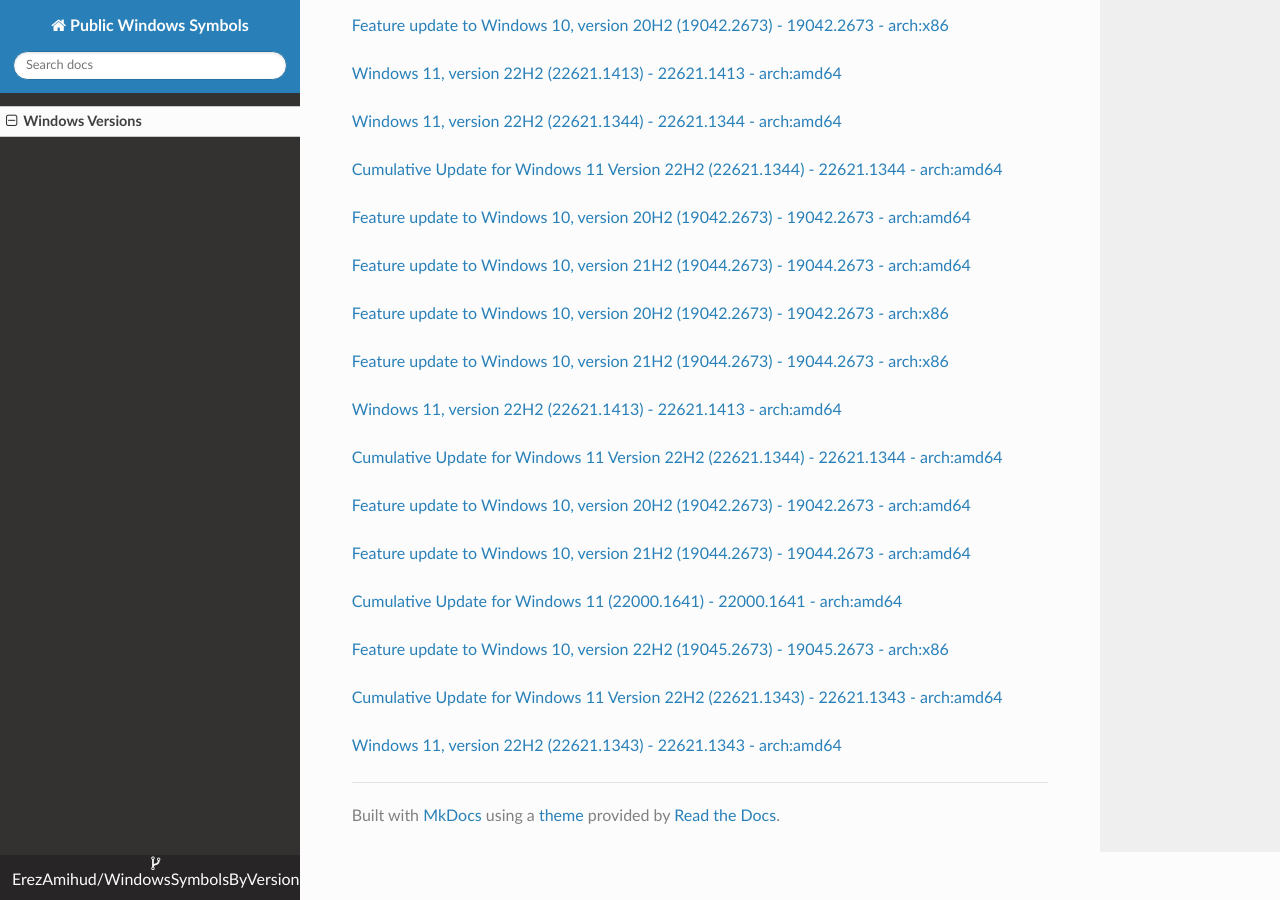
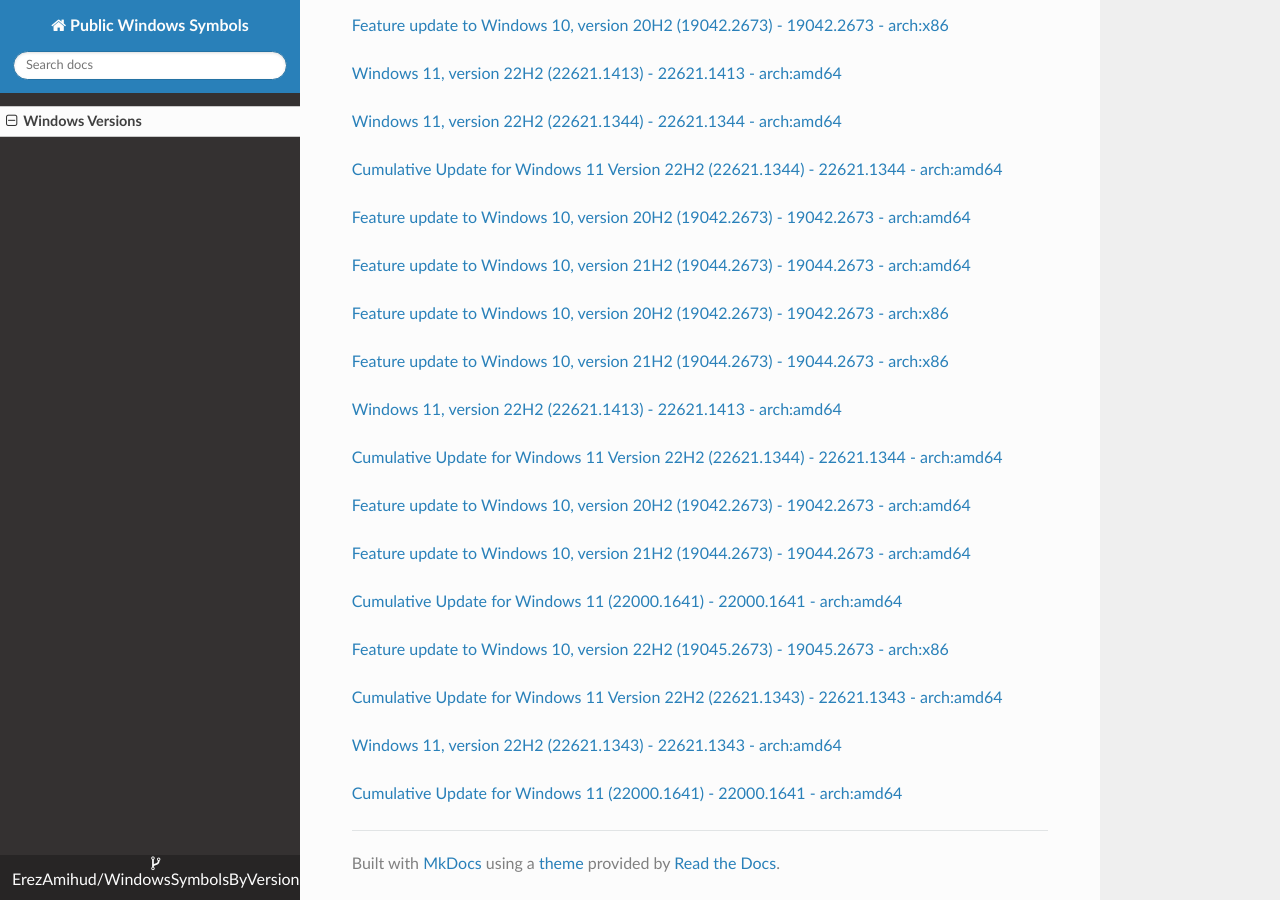
Before and after one commit to ErezAmihud/WindowsSymbolsByVersion, an MkDocs documentation site: the page built from docs/index.md, in a window 1280 px wide and 900 px high, scrolled down 37469 px. Built offline with MkDocs 1.6.1, drawn with Linux system fonts in a browser that asks for light colours; nearby versions of some CDN libraries.

Commit message:
Automated commit, add manifest for cb185e53-3f7d-465c-a622-58867187d322

```diff
--- a/docs/index.md
+++ b/docs/index.md
@@ -2179,3 +2179,6 @@
 
 
 [Windows 11, version 22H2 (22621.1343) - 22621.1343 - arch:amd64](https://github.com/ErezAmihud/WindowsSymbolsByVersion/blob/main/manifests/70fec5a1-1f6b-4432-81f2-bbbad20f956a.manifest)
+
+
+[Cumulative Update for Windows 11 (22000.1641) - 22000.1641 - arch:amd64](https://github.com/ErezAmihud/WindowsSymbolsByVersion/blob/main/manifests/cb185e53-3f7d-465c-a622-58867187d322.manifest)
```
Also changed, not shown: process_builds.json (+1 -1 lines).
